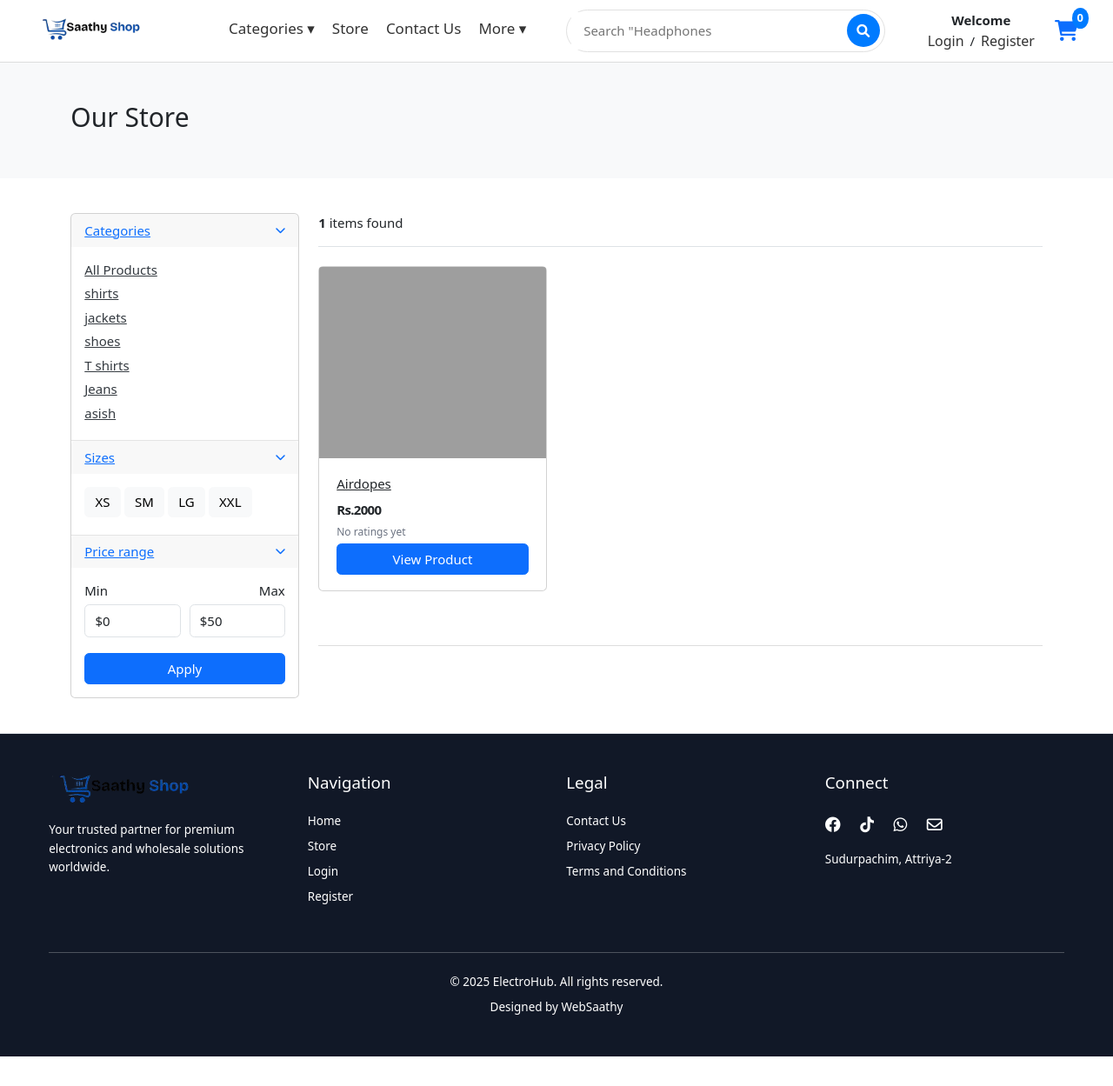
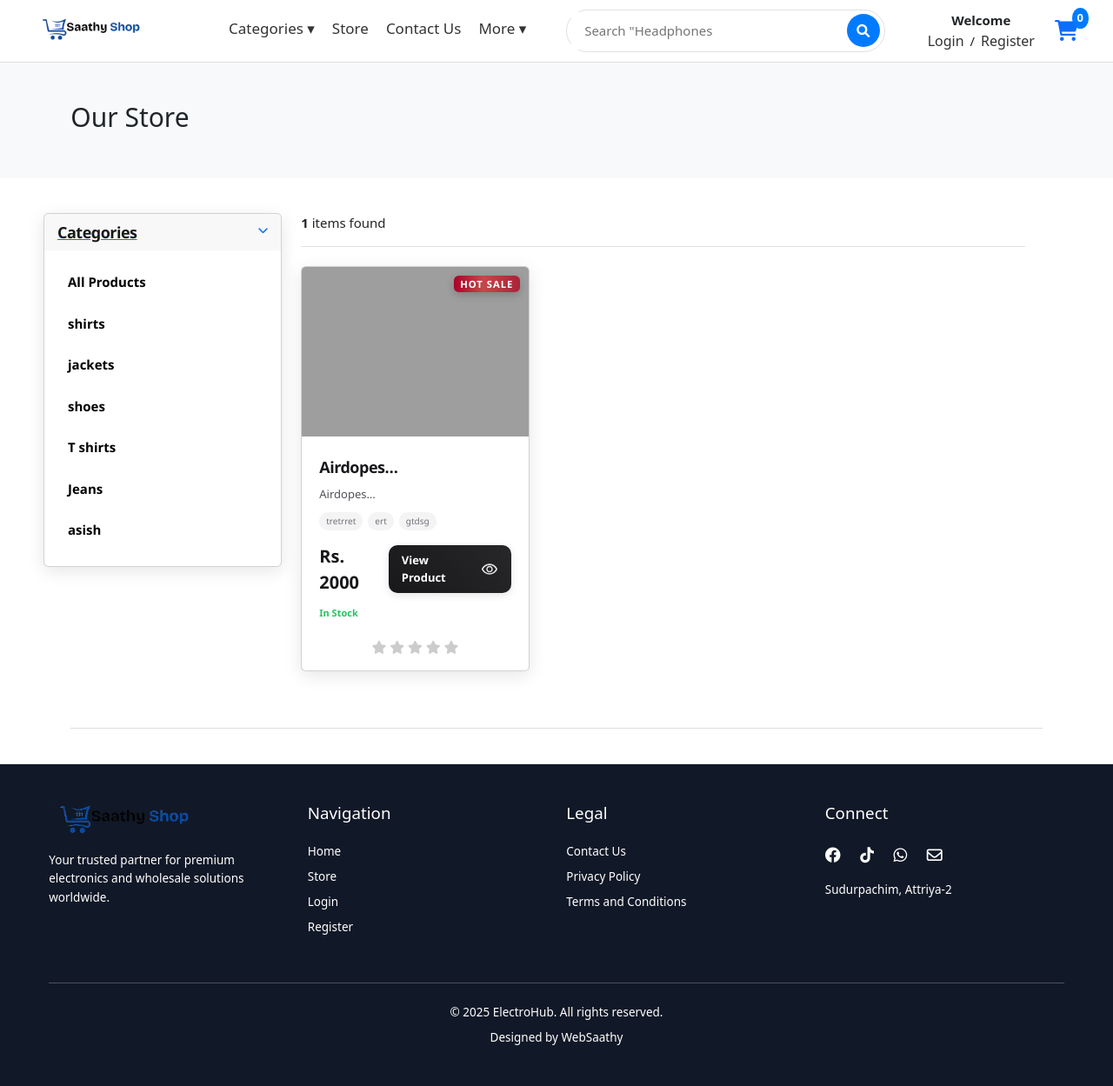
Before and after one commit to KaushalThapa-stack/SaathyShop-django, a Django app: a page that uses templates/store/store.html in a window 1280 px wide. Shown: the whole page at 87% size. Before the commit the page ends 1215 px from the top, so only its background shows below. Run offline with Django 3.2, Linux system fonts and the light colour scheme; data comes from the database, SQL or seed files in the repository; both versions use the stored data as it was after the commit; some libraries are stand-ins or nearby versions; some web fonts are replaced; grey boxes are pictures that could not be loaded.

Commit message:
change in front end

```diff
--- a/templates/includes/footer.html
+++ b/templates/includes/footer.html
@@ -61,6 +61,8 @@
 		/* ========================= FOOTER STYLES ========================= */
 .eh-footer {
   background-color: #111827;
+
+  width: 100%;
 }
 
 .eh-footer-title {
--- a/templates/includes/navbar.html
+++ b/templates/includes/navbar.html
@@ -94,7 +94,7 @@
 
 .nav-search input {
   flex: 1;
-  padding: 10px 14px;
+  padding: 10px 15px;
   border: none;
   outline: none;
   font-size: 15px;
--- a/templates/store/store.html
+++ b/templates/store/store.html
@@ -27,8 +27,8 @@
 <div class="container">
 
 <div class="row">
-	<aside class="col-md-3">
-
+	<!-- Categories Sidebar - Left Side -->
+	<aside class="col-lg-3 col-md-4 col-sm-12 mb-4 pl-lg-0 pl-md-0 categories-aside">
 		<div class="card">
 			<article class="filter-group">
 				<header class="card-header">
@@ -37,143 +37,96 @@
 						<h6 class="title">Categories</h6>
 					</a>
 				</header>
-		<div class="filter-content collapse show" id="collapse_1" >
+				<div class="filter-content collapse show" id="collapse_1">
 					<div class="card-body">
-
 						<ul class="list-menu">
 							<li><a href="{% url 'store' %}">All Products</a></li>
 							{% for category in links %}
-				<li><a href="{{ category.get_url }}">{{ category.category_name }}  </a></li>
+							<li><a href="{{ category.get_url }}">{{ category.category_name }}</a></li>
 							{% endfor %}
 						</ul>
-
 					</div> <!-- card-body.// -->
 				</div>
 			</article> <!-- filter-group  .// -->
-	<article class="filter-group">
-		<header class="card-header">
-			<a href="#" data-toggle="collapse" data-target="#collapse_4" aria-expanded="true" class="">
-				<i class="icon-control fa fa-chevron-down"></i>
-				<h6 class="title">Sizes </h6>
-			</a>
-		</header>
-		<div class="filter-content collapse show" id="collapse_4" >
-			<div class="card-body">
-			  <label class="checkbox-btn">
-			    <input type="checkbox">
-			    <span class="btn btn-light"> XS </span>
-			  </label>
+		</div> <!-- card.// -->
+	</aside> <!-- col.// -->
 
-			  <label class="checkbox-btn">
-			    <input type="checkbox">
-			    <span class="btn btn-light"> SM </span>
-			  </label>
-
-			  <label class="checkbox-btn">
-			    <input type="checkbox">
-			    <span class="btn btn-light"> LG </span>
-			  </label>
-
-			  <label class="checkbox-btn">
-			    <input type="checkbox">
-			    <span class="btn btn-light"> XXL </span>
-			  </label>
-		</div><!-- card-body.// -->
-		</div>
-	</article> <!-- filter-group .// -->
-
-	<article class="filter-group">
-		<header class="card-header">
-			<a href="#" data-toggle="collapse" data-target="#collapse_3" aria-expanded="true" class="">
-				<i class="icon-control fa fa-chevron-down"></i>
-				<h6 class="title">Price range </h6>
-			</a>
-		</header>
-		<div class="filter-content collapse show" id="collapse_3" >
-			<div class="card-body">
-
-				<div class="form-row">
-				<div class="form-group col-md-6">
-				  <label>Min</label>
-				  <!-- <input class="form-control" placeholder="$0" type="number"> -->
-				  	<select class="mr-2 form-control">
-						<option value="0">$0</option>
-						<option value="50">$50</option>
-						<option value="100">$100</option>
-						<option value="150">$150</option>
-						<option value="200">$200</option>
-						<option value="500">$500</option>
-						<option value="1000">$1000</option>
-					</select>
-				</div>
-				<div class="form-group text-right col-md-6">
-				  <label>Max</label>
-				  	<select class="mr-2 form-control">
-						<option value="50">$50</option>
-						<option value="100">$100</option>
-						<option value="150">$150</option>
-						<option value="200">$200</option>
-						<option value="500">$500</option>
-						<option value="1000">$1000</option>
-						<option value="2000">$2000+</option>
-					</select>
-				</div>
-				</div> <!-- form-row.// -->
-				<button class="btn btn-block btn-primary">Apply</button>
-			</div><!-- card-body.// -->
-		</div>
-	</article> <!-- filter-group .// -->
-
-</div> <!-- card.// -->
-
-	</aside> <!-- col.// -->
-	<main class="col-md-9">
-
+	<!-- Products Section - Right Side -->
+	<main class="col-lg-9 col-md-8 col-sm-12">
 		<header class="border-bottom mb-4 pb-3">
 			<div class="form-inline">
-			<span class="mr-md-auto"><b>{{ product_count }}</b> items found </span>
-
+				<span class="mr-md-auto"><b>{{ product_count }}</b> items found</span>
 			</div>
 		</header><!-- sect-heading -->
 
+		{% if products %}
 		<div class="row">
-	{% if products %}
 			{% for product in products %}
-	<div class="col-md-4">
-		<figure class="card card-product-grid">
-			<div class="img-wrap">
-
-				<a href="{{ product.get_url }}"><img src="{{ product.image1.url }}"></a>
-
-			</div> <!-- img-wrap.// -->
-			<figcaption class="info-wrap">
-				<div class="fix-height">
-					<a href="{{ product.get_url }}" class="title">{{ product.product_name }}</a>
-					<div class="price-wrap mt-2">
-						<span class="price">Rs.{{ product.price }}</span>
-					</div> <!-- price-wrap.// -->
-					<div class="rating-stars">
-						{% if product_ratings|get_item:product.id %}
-							{% with rating=product_ratings|get_item:product.id %}
-								{% for i in '12345' %}
-									{% if forloop.counter <= rating.avg_rating|floatformat:0|add:"0" %}
-										<span style="color: #fbbf24;">★</span>
+			<div class="col-xl-4 col-lg-6 col-md-12 col-sm-6 mb-4">
+				<div class="card">
+			<div class="badge">HOT SALE</div>
+			<div class="tilt">
+			<div class="img">
+				<a href="{{ product.get_url }}" class="img-wrap">
+				<img src="{{ product.image1.url }}">
+				</a>
+			</div>
+			</div>
+			<div class="info">
+			<h2 class="title"><a href="{{ product.get_url }}" class="title">{{ product.product_name|slice:":15"}}…</a></h2>
+			<p class="desc">{{ product.product_name|slice:":30"}}…</p>
+			<div class="feats">
+				{% if product.feature1 %}
+				<span class="feat">{{ product.feature1 }}</span>
+				{% endif %}
+				{% if product.feature2 %}
+				<span class="feat">{{ product.feature2 }}</span>
+				{% endif %}
+				{% if product.feature3 %}
+				<span class="feat">{{ product.feature3 }}</span>
+				{% endif %}
+			</div>
+			<div class="bottom">
+				<div class="price">
+				{% if product.old_price %}
+				<span class="old">Rs. {{ product.old_price }}</span>
+				{% endif %}
+				<span class="new">Rs. {{ product.price }}</span>
+				</div>
+				<a href="{{ product.get_url }}" class="btnn">
+				<span>View Product</span>
+				<svg class="icon" width="20" height="20" viewBox="0 -960 960 960" fill="#e3e3e3" xmlns="http://www.w3.org/2000/svg">
+					<path d="M480-320q75 0 127.5-52.5T660-500q0-75-52.5-127.5T480-680q-75 0-127.5 52.5T300-500q0 75 52.5 127.5T480-320Zm0-72q-45 0-76.5-31.5T372-500q0-45 31.5-76.5T480-608q45 0 76.5 31.5T588-500q0 45-31.5 76.5T480-392Zm0 192q-146 0-266-81.5T40-500q54-137 174-218.5T480-800q146 0 266 81.5T920-500q-54 137-174 218.5T480-200Zm0-300Zm0 220q113 0 207.5-59.5T832-500q-50-101-144.5-160.5T480-720q-113 0-207.5 59.5T128-500q50 101 144.5 160.5T480-280Z"/>
+				</svg>
+				</a>
+			</div>
+			<div class="stock">
+				{% if product.stock <= 0 %}
+				<p class="text-danger">Out of Stock</p>
 				{% else %}
-										<span style="color: #e5e7eb;">★</span>
-									{% endif %}
-								{% endfor %}
-								<span style="font-size: 12px; color: #6b7280;">{{ rating.avg_rating|floatformat:1 }} ({{ rating.review_count }})</span>
-							{% endwith %}
-						{% else %}
-							<span style="font-size: 12px; color: #6b7280;">No ratings yet</span>
+				<p>In Stock</p>
 				{% endif %}
 			</div>
 			</div>
-				<a href="{{ product.get_url }}" class="btn btn-block btn-primary">View Product</a>
-			</figcaption>
-		</figure>
+			<div class="text-center" >
+			<div class="rating-star mb-3">
+					<!-- 1 star -->
+					<i class="fa fa-star{% if product.averageReview < 0.5%}-o {% elif product.averageReview >= 0.5 and product.averageReview < 1 %}-half-o {% endif %}" aria-hidden="true"></i>
+					<!-- 2 star -->
+					<i class="fa fa-star{% if product.averageReview < 1.5%}-o {% elif product.averageReview >= 1.5 and product.averageReview < 2 %}-half-o {% endif %}" aria-hidden="true"></i>
+					<!-- 3 star -->
+					<i class="fa fa-star{% if product.averageReview < 2.5%}-o {% elif product.averageReview >= 2.5 and product.averageReview < 3 %}-half-o {% endif %}" aria-hidden="true"></i>
+					<!-- 4 star -->
+					<i class="fa fa-star{% if product.averageReview < 3.5%}-o {% elif product.averageReview >= 3.5 and product.averageReview < 4 %}-half-o {% endif %}" aria-hidden="true"></i>
+					<!-- 5 star -->
+					<i class="fa fa-star{% if product.averageReview < 4.5%}-o {% elif product.averageReview >= 4.5 and product.averageReview < 5 %}-half-o {% endif %}" aria-hidden="true"></i>
+			</div>
+
+			</div>
+				</div> <!-- card.// -->
 			</div> <!-- col.// -->
 			{% endfor %}
+		</div> <!-- row.// -->
 	{% else %}
 	<div class="col-md-12">
 		<h2>No products found</h2>
@@ -182,9 +135,9 @@
 </div> <!-- row end.// -->
 
 
-<nav class="mt-4" aria-label="Page navigation sample">
+<nav class="mt-4 justify-content-center" aria-label="Page navigation sample">
 	{% if products.has_other_pages %}
-	<ul class="pagination">
+	<ul class="pagination ">
 		{% if products.has_previous%}
 		<li class="page-item "><a class="page-link" href="?page={{ products.previous_page_number }}">Previous</a></li>
 		{% else %}
@@ -216,5 +169,59 @@
 </section>
 <!-- ========================= SECTION CONTENT END// ========================= -->
 
+<style>
+
+/* Categories sidebar styles */
+.categories-aside { margin-left: -20px; }
+ @media (max-width: 768px) { .categories-aside { margin-left: 0; } }
+.list-menu { list-style: none; padding: 0; margin: 0; }
+.list-menu li a { display: block; padding: 10px 12px; border-radius: 8px; text-decoration: none !important; color: #000000; background: transparent; font-weight: 600; transition: color .2s; }
+.list-menu li a:hover { color: #007bff; background: transparent; }
+.list-menu li a.active { color: #007bff; background: transparent; }
+
+.card {
+  width: 100%; /* let Bootstrap column control width */
+  background: black;
+  border-radius: 15px;
+  box-shadow: 0 5px 20px rgba(0,0,0,.1);
+  transition: .3s;
+  font-family: 'Segoe UI', sans-serif;
+  overflow: hidden;
+  position: relative;
+  cursor: pointer;
+  height: 100%; /* ensure cards have equal height in grid */
+}
+
+.card:hover{transform:translateY(-5px);box-shadow:0 10px 25px rgba(0,0,0,.15)}
+.badge{position:absolute;top:10px;right:10px;background: linear-gradient(to right,  rgba(169,3,41,1) 0%,rgba(196,72,72,1) 44%,rgba(170,34,56,1) 100%);color:#fff;padding:5px 10px;font-size:11px;font-weight:600;letter-spacing:1px;text-transform:uppercase;border-radius:10px;box-shadow:0 3px 10px rgba(0,0,0,.2);z-index:10}
+.tilt{overflow:hidden}
+.img{height:200px;overflow:hidden}
+.img img{width:100%;height:100%;object-fit:cover;transition:transform .5s}
+.card:hover .img img{transform:scale(1.05)}
+.info{padding:20px; background-color: transparent;}
+.cat{font-size:11px;font-weight:600;letter-spacing:1px;text-transform:uppercase;color:#71717A;margin-bottom:5px}
+.title{font-size:18px;font-weight:700;color:#18181B;margin:0 0 10px;letter-spacing:-.5px}
+.title a{text-decoration:none;color:#18181B}
+.desc{font-size:13px;color:#52525B;line-height:1.4;margin-bottom:12px}
+.feats{display:flex;gap:6px;margin-bottom:15px}
+.feat{font-size:10px;background:#F4F4F5;color:#71717A;padding:3px 8px;border-radius:10px;font-weight:500}
+.bottom{display:flex;justify-content:space-between;align-items:center;margin-bottom:12px}
+.price{display:flex;flex-direction:column}
+.old{font-size:13px;text-decoration:line-through;color:#A1A1AA;margin-bottom:2px}
+.new{font-size:20px;font-weight:700;color:#18181B}
+.btnn{background:linear-gradient(45deg,#18181B,#27272A);color:#fff;border:none;border-radius:10px;padding:8px 15px;font-size:13px;font-weight:600;cursor:pointer;display:flex;align-items:center;gap:6px;transition:.3s;box-shadow:0 3px 10px rgba(0,0,0,.1);text-decoration:none}
+.btnn:hover{background:linear-gradient(45deg,#27272A,#3F3F46);transform:translateY(-2px);box-shadow:0 5px 15px rgba(0,0,0,.15);color:#fff;text-decoration:none}
+.btnn:before{content:'';position:absolute;top:0;left:-100%;width:100%;height:100%;background:linear-gradient(90deg,transparent,rgba(255,255,255,.1),transparent);transition:.5s}
+.btnn:hover:before{left:100%}
+.icon{transition:transform .3s}
+.btnn:hover .icon{transform:rotate(-10deg) scale(1.1)}
+.meta{display:flex;justify-content:space-between;align-items:center;border-top:1px solid #F4F4F5;padding-top:12px}
+.rcount{margin-left:6px;font-size:11px;color:#71717A}
+.stock{font-size:11px;font-weight:600;color:#22C55E}
+@media (max-width:400px){.card{width:90%}.title{font-size:16px}.img{height:180px}.bottom{flex-direction:column;align-items:flex-start;gap:10px}.price{margin-bottom:5px}.btn{width:100%;justify-content:center}}
+
+</style>
+
+
 
 {% endblock %}
```
Also changed, not shown: accounts/admin.py (+10 -4 lines), sathyshop/views.py (+10 -1 lines), templates/home.html (+13 -15 lines), db.sqlite3. Lines whose indentation alone changed are shown as unchanged.
